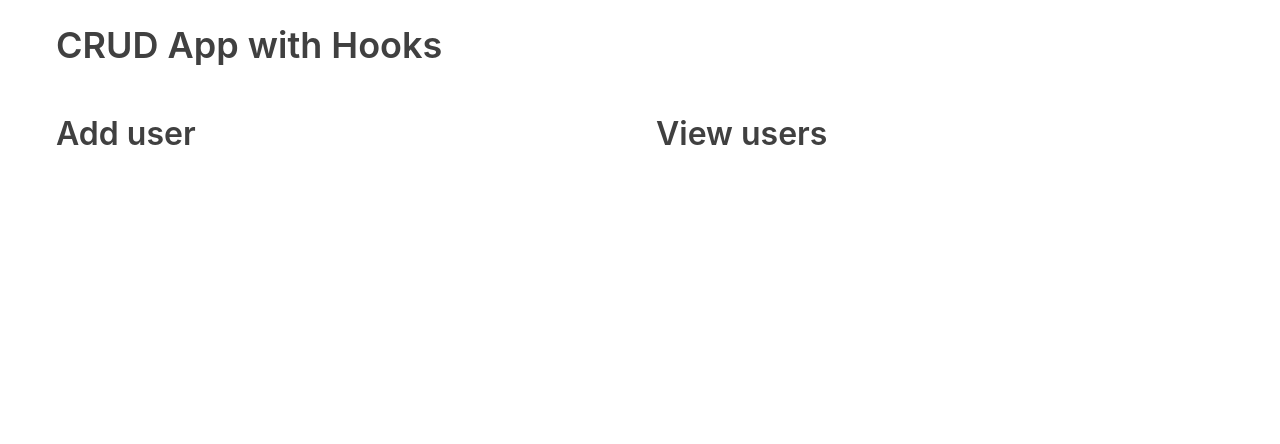
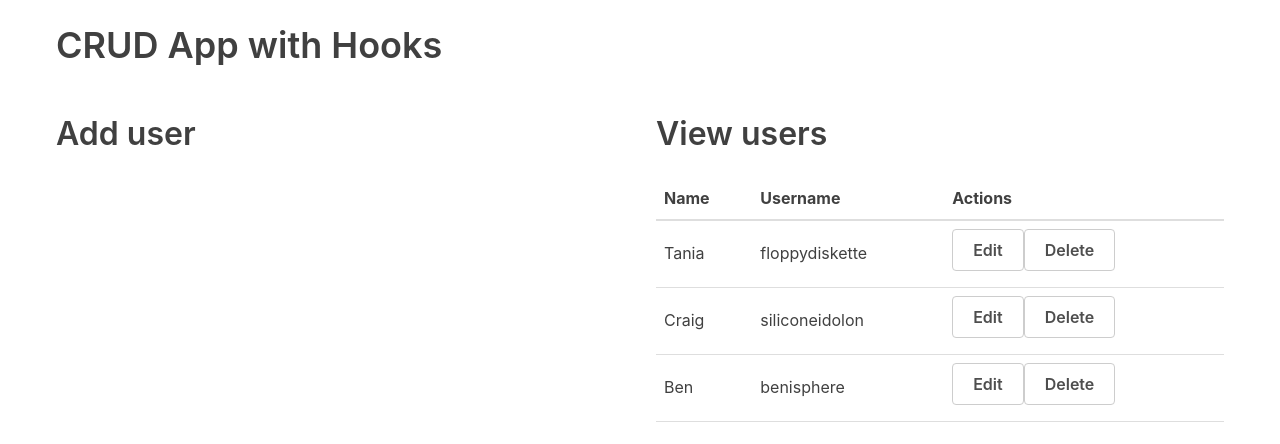
Before and after one commit to Duvis07/React-crud, a React (Create React App) app: page / in a window 1280 px wide. Shown: the top 444 px of the page. Built offline with nearby package versions, Linux system fonts and the light colour scheme.

Commit message:
Se agrega el Componente UserTable
Se implementa el componente de tabla de usuarios con su informacion

```diff
--- a/src/App.js
+++ b/src/App.js
@@ -1,6 +1,19 @@
+import React,{useState} from 'react';
+import UserTable from './components/UserTable';
+import { v4 as uuidv4 } from 'uuid';
+
+function App() {
+  const usersData = [
+
+    { id: uuidv4(), name: 'Tania', username: 'floppydiskette' },
+    { id: uuidv4(), name: 'Craig', username: 'siliconeidolon' },
+    { id: uuidv4(), name: 'Ben', username: 'benisphere' },
+
+  ];
+  //estado
+  const [users, setUSers] = useState(usersData);
 
 
-function App() {
   return (
     <div className="container">
       <h1>CRUD App with Hooks</h1>
@@ -10,6 +23,7 @@
         </div>
         <div className="flex-large">
           <h2>View users</h2>
+          <UserTable users={users}/>
 
         </div>
       </div>
--- /dev/null
+++ b/src/components/UserTable.jsx
@@ -0,0 +1,42 @@
+import React from 'react';
+
+const UserTable = (props) => {
+    console.log(props.users);
+    return (
+        <table>
+            <thead>
+                <tr>
+                    <th>Name</th>
+                    <th>Username</th>
+                    <th>Actions</th>
+                </tr>
+            </thead>
+            <tbody>
+                {props.users.length > 0 ?
+                    props.users.map(user => (
+                        <tr key={user.id}>
+                            <td>{user.name}</td>
+                            <td>{user.username}</td>
+                            <td>
+                                <button className="button muted-button">Edit</button>
+                                <button className="button muted-button">Delete</button>
+                            </td>
+                        </tr>
+
+
+                    )) : (
+                        <tr>
+                            <td colSpan={3}>
+                                No users
+
+                            </td>
+                        </tr>
+                    )
+                }
+
+            </tbody>
+        </table>
+    );
+};
+
+export default UserTable;
```
